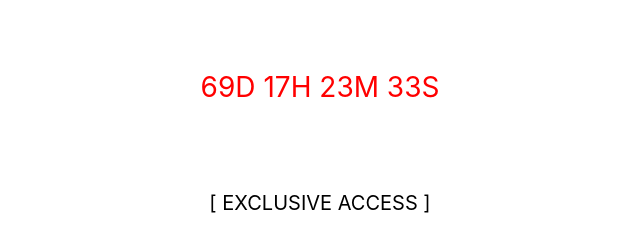
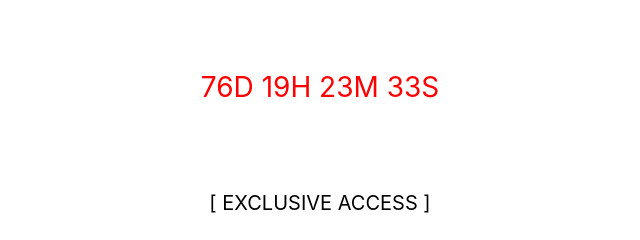
Before and after one commit to ricswrld/portfolio, a plain HTML site: page index.html in a window 1280 px wide. Shown: the part 341-581 px from the top of the page, 320-960 px from the left. Drawn offline with Linux system fonts and the light colour scheme; a web font is replaced by a local one.

Commit message:
Update index.html

```diff
--- a/index.html
+++ b/index.html
@@ -209,7 +209,7 @@ function checkTime(i) {
 
 
       // Set the date we're counting down to
-var countDownDate = new Date("Jan 6, 2024 11:00:00").getTime();
+var countDownDate = new Date("Jan 13, 2024 13:00:00").getTime();
 
 // Update the count down every 1 second
 var x = setInterval(function() {
```
